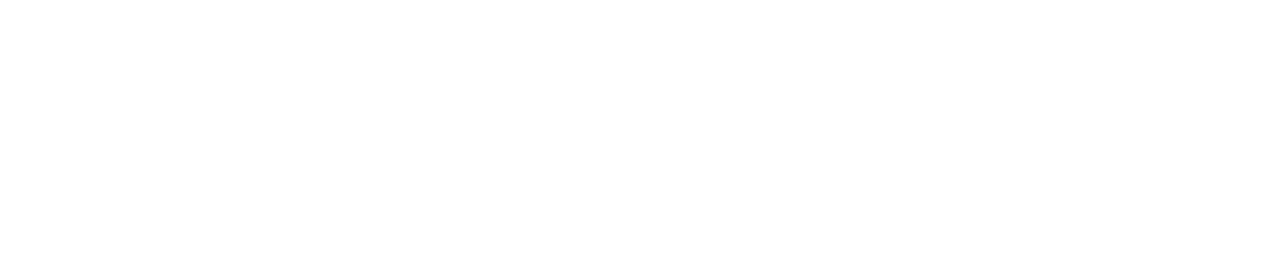
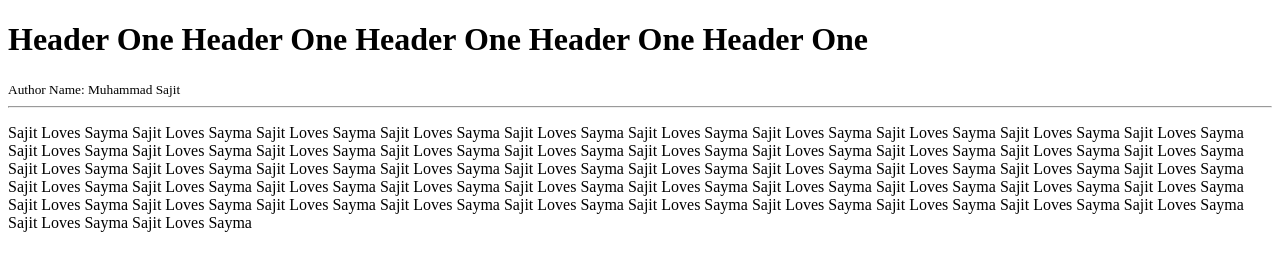
Before and after one commit to muhammad-sajit/my-second-repo, a plain HTML site: page index.html in a window 1280 px wide. Drawn offline with Linux system fonts and the light colour scheme.

Commit message:
added header

```diff
--- a/index.html
+++ b/index.html
@@ -7,6 +7,11 @@
     <title>My Second GitHub Repo</title>
 </head>
 <body>
-
+    <div>
+        <h1>Header One Header One Header One Header One Header One</h1>
+        <span><small>Author Name: Muhammad Sajit</small></span>
+        <hr>
+        <p>Sajit Loves Sayma Sajit Loves Sayma Sajit Loves Sayma Sajit Loves Sayma Sajit Loves Sayma Sajit Loves Sayma Sajit Loves Sayma Sajit Loves Sayma Sajit Loves Sayma Sajit Loves Sayma Sajit Loves Sayma Sajit Loves Sayma Sajit Loves Sayma Sajit Loves Sayma Sajit Loves Sayma Sajit Loves Sayma Sajit Loves Sayma Sajit Loves Sayma Sajit Loves Sayma Sajit Loves Sayma Sajit Loves Sayma Sajit Loves Sayma Sajit Loves Sayma Sajit Loves Sayma Sajit Loves Sayma Sajit Loves Sayma Sajit Loves Sayma Sajit Loves Sayma Sajit Loves Sayma Sajit Loves Sayma Sajit Loves Sayma Sajit Loves Sayma Sajit Loves Sayma Sajit Loves Sayma Sajit Loves Sayma Sajit Loves Sayma Sajit Loves Sayma Sajit Loves Sayma Sajit Loves Sayma Sajit Loves Sayma Sajit Loves Sayma Sajit Loves Sayma Sajit Loves Sayma Sajit Loves Sayma Sajit Loves Sayma Sajit Loves Sayma Sajit Loves Sayma Sajit Loves Sayma Sajit Loves Sayma Sajit Loves Sayma Sajit Loves Sayma Sajit Loves Sayma </p>
+    </div>
 </body>
 </html>
```
